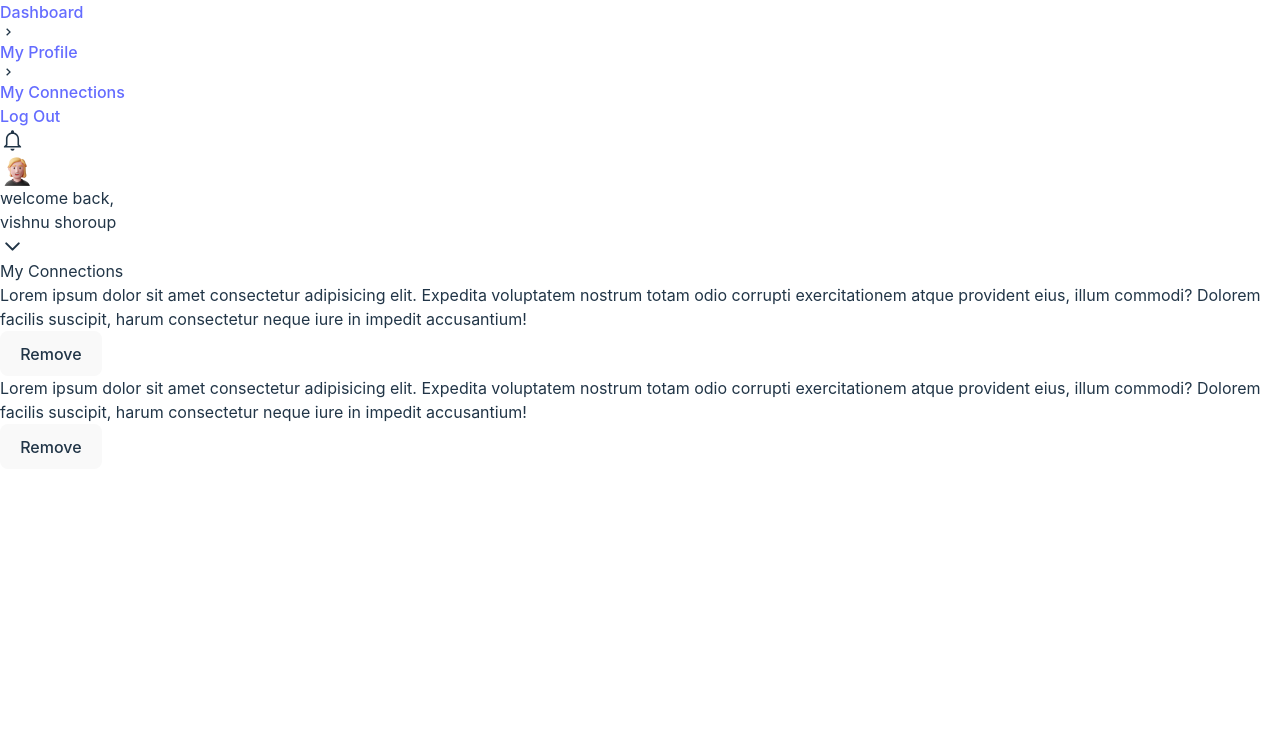
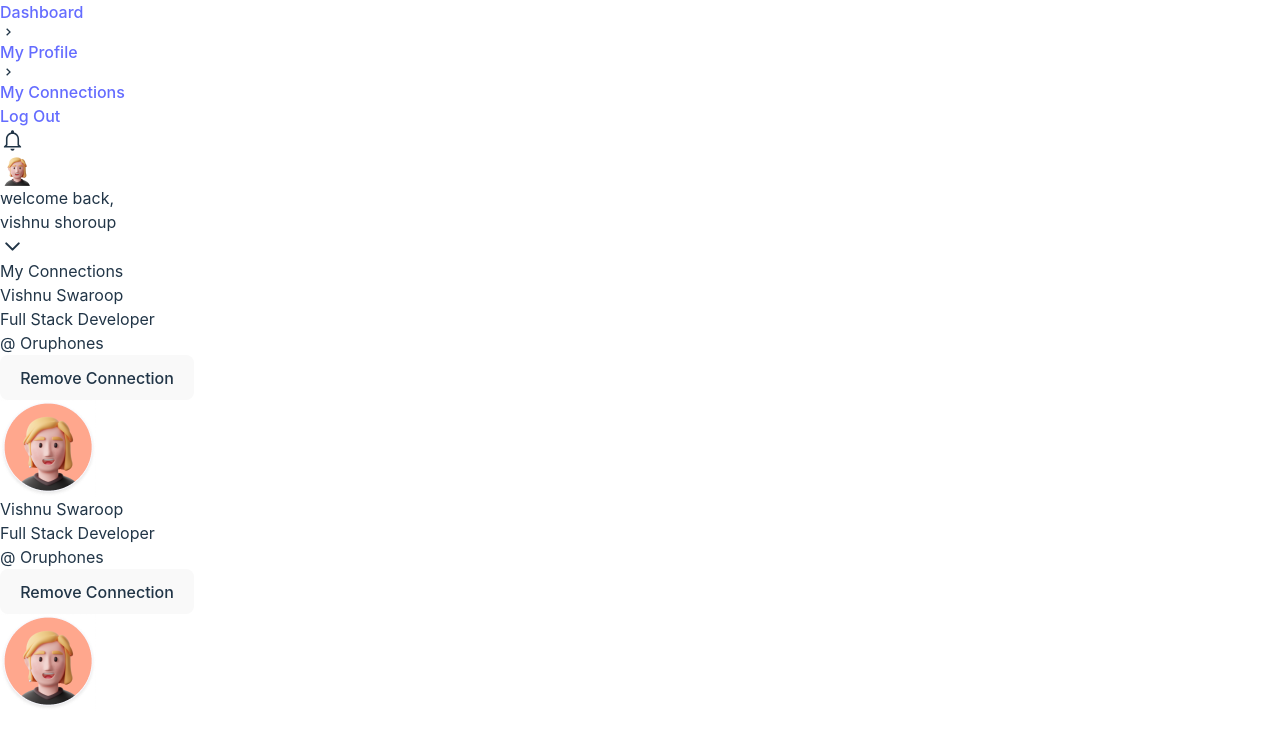
Before and after one commit to reshad21/oruphones, a React (Vite) app: page /connections in a window 1280 px wide. Shown: the top 746 px of the page. Built offline with nearby package versions, Linux system fonts and the light colour scheme.

Commit message:
connections componets create

```diff
--- a/src/Layout/Main.jsx
+++ b/src/Layout/Main.jsx
@@ -6,7 +6,7 @@ const Main = () => {
     return (
         <div className='grid grid-cols-12 gap-2'>
             <Sidebar />
-            <div className='col-span-10'>
+            <div className='col-span-12 md:col-span-10 lg:col-span-10'>
                 <Outlet />
             </div>
         </div>
--- a/src/components/Card/ConnectionCard.jsx
+++ b/src/components/Card/ConnectionCard.jsx
@@ -1,10 +1,23 @@
 import React from 'react';
 
-const ConnectionCard = () => {
+const ConnectionCard = ({ data }) => {
+    console.log(data);
+    const { name, title, company, img } = data || {};
     return (
         <div className='p-2 border-2 border-slate-400 rounded-lg'>
-            <p>Lorem ipsum dolor sit amet consectetur adipisicing elit. Expedita voluptatem nostrum totam odio corrupti exercitationem atque provident eius, illum commodi? Dolorem facilis suscipit, harum consectetur neque iure in impedit accusantium!</p>
-            <button>Remove</button>
+            <div className='flex justify-between w-full items-center'>
+                <div className="">
+                    <h3 className='text-slate-900 font-semibold'>{name}</h3>
+                    <div className="my-4 text-[13px]">
+                        <p>{title}</p>
+                        <span className=''>@ {company}</span>
+                    </div>
+                    <button className='bg-[#BAB6EB] rounded-3xl p-0 px-2 text-sm'>Remove Connection</button>
+                </div>
+                <div className="w-[50%]">
+                    <img src={img} alt="" className='w-full' />
+                </div>
+            </div>
         </div>
     );
 };
--- a/src/pages/Dashbord/Connections/Connections.jsx
+++ b/src/pages/Dashbord/Connections/Connections.jsx
@@ -3,6 +3,22 @@ import ConnectionCard from '../../../components/Card/ConnectionCard';
 import Header from '../../../components/Header/Header';
 
 const Connections = () => {
+    const connectionData = [
+        {
+            _id: 1,
+            name: "Vishnu Swaroop",
+            title: "Full Stack Developer",
+            company: "Oruphones",
+            img: "../../../../public/images/Ellipse 255.png"
+        },
+        {
+            _id: 2,
+            name: "Vishnu Swaroop",
+            title: "Full Stack Developer",
+            company: "Oruphones",
+            img: "../../../../public/images/Ellipse 255.png"
+        },
+    ]
     return (
         <>
             <div className="">
@@ -11,9 +27,11 @@ const Connections = () => {
                     <div className="bg-[#1E2875] text-white rounded-md p-5 px-4 mb-9">
                         <p>My Connections</p>
                     </div>
-                    <div className="grid grid-cols-3 gap-9">
-                        <ConnectionCard />
-                        <ConnectionCard />
+                    <div className="grid grid-cols-1 md:grid-cols-2 lg:grid-cols-3 gap-9">
+                        {
+                            (connectionData.length > 0) &&
+                            connectionData.map((item) => <ConnectionCard data={item} key={item._id}></ConnectionCard>)
+                        }
                     </div>
                 </div>
             </div>
```
